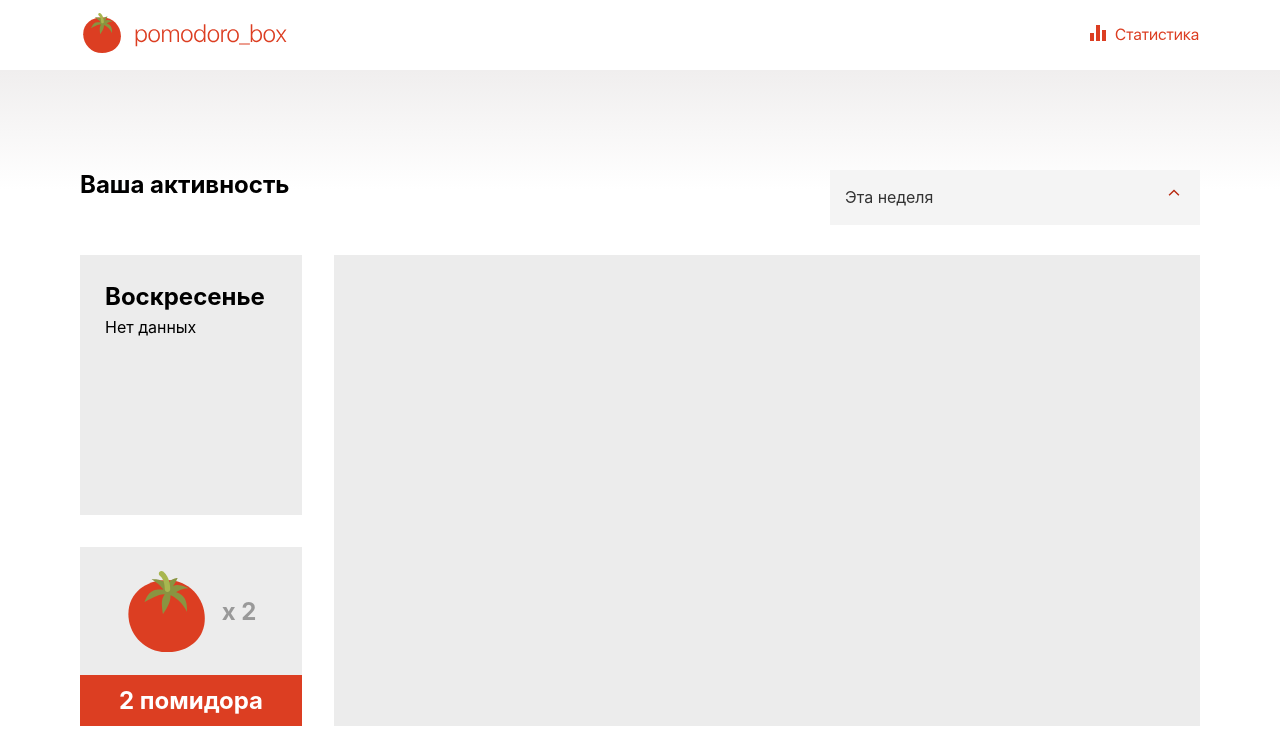
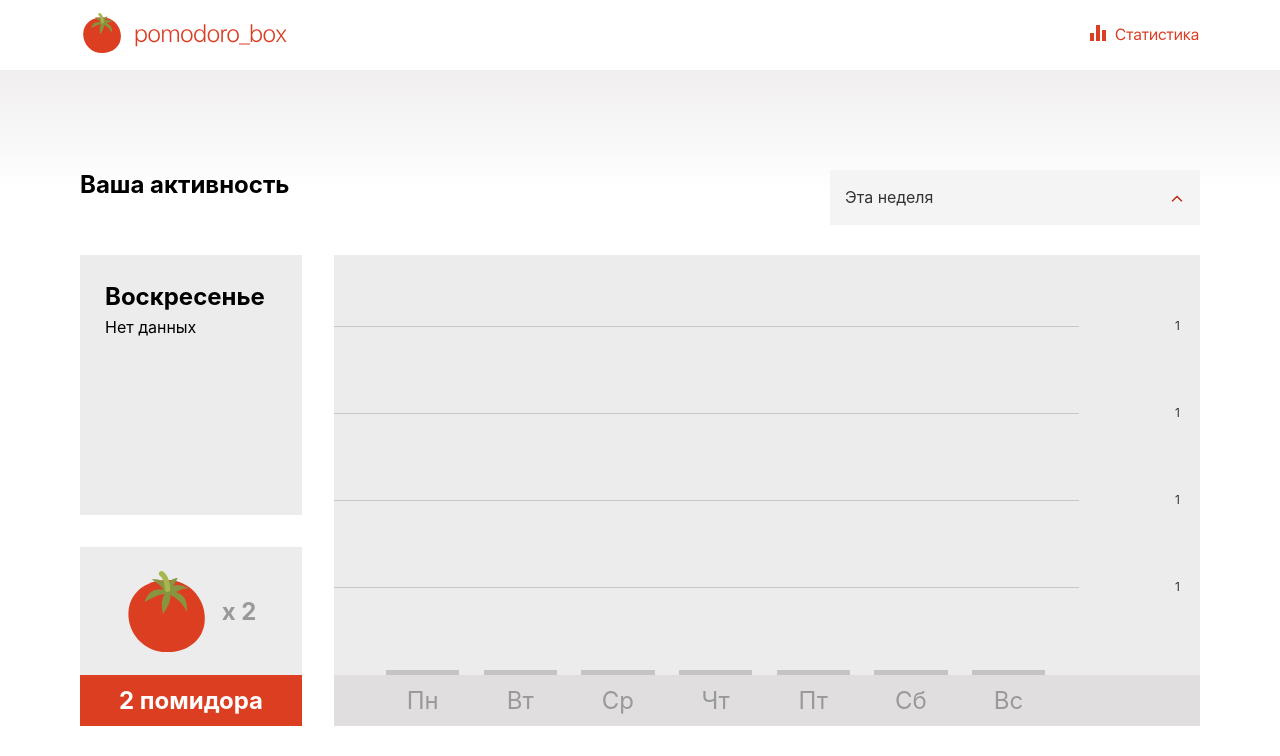
Before and after one commit to rostislavbelo/work-timer, a React (Create React App) app: page /stats in a window 1280 px wide. Shown: the top 756 px of the page. Built offline with nearby package versions, Linux system fonts and the light colour scheme.

Commit message:
feat:добавляет вёрстку и стили диаграммы

```diff
--- a/src/statistics/Statistics.tsx
+++ b/src/statistics/Statistics.tsx
@@ -4,6 +4,12 @@ import tomato from "../icons/tomato.svg";
 import tomatoSmall from "../icons/tomatoSmall.svg";
 
 export function Statistics() {
+
+  const FILTER_ITEM_TITLES = [
+    "Эта неделя",
+    "Прошедшая неделя",
+    "2 недели назад"
+  ]
 
   const [filtrCurrentValue, setFilterCurrentValue] = useState('Эта неделя');
   const [filtrActive, setFilterActive] = useState(false);
@@ -19,9 +25,9 @@ export function Statistics() {
           </svg>
           <span className="statistics__filter-current-value">{filtrCurrentValue}</span>
           {filtrActive && (<div className="statistics__filter-list">
-            <button className="statistics__filter-btn" onClick={() => {setFilterCurrentValue("Эта неделя")}}>Эта неделя</button>
-            <button className="statistics__filter-btn" onClick={() => {setFilterCurrentValue("Прошедшая неделя")}}>Прошедшая неделя</button>
-            <button className="statistics__filter-btn" onClick={() => {setFilterCurrentValue("2 недели назад")}}>2 недели назад</button>
+            <button className="statistics__filter-btn" onClick={() => {setFilterCurrentValue(FILTER_ITEM_TITLES[0])}}>{FILTER_ITEM_TITLES[0]}</button>
+            <button className="statistics__filter-btn" onClick={() => {setFilterCurrentValue(FILTER_ITEM_TITLES[1])}}>{FILTER_ITEM_TITLES[1]}</button>
+            <button className="statistics__filter-btn" onClick={() => {setFilterCurrentValue(FILTER_ITEM_TITLES[2])}}>{FILTER_ITEM_TITLES[2]}</button>
           </div>)}
         </div>
       </div>
@@ -42,7 +48,21 @@ export function Statistics() {
             </div>
           </div>
         </div>
-        <div className="statistics__graph"></div>
+        <div className="statistics__graph">
+          <div className="statistics__graph-line"><span>1</span></div>
+          <div className="statistics__graph-line"><span>1</span></div>
+          <div className="statistics__graph-line"><span>1</span></div>
+          <div className="statistics__graph-line"><span>1</span></div>
+          <div className="statistics__line-days">
+            <div>Пн<span></span></div>
+            <div>Вт<span></span></div>
+            <div>Ср<span></span></div>
+            <div>Чт<span></span></div>
+            <div>Пт<span></span></div>
+            <div>Сб<span></span></div>
+            <div>Вс<span></span></div>
+          </div>
+        </div>
       </div>
       <div className="statistics__bottom-list">
         <div className="statistics__bottom-item">
--- a/src/statistics/statistics.css
+++ b/src/statistics/statistics.css
@@ -7,7 +7,7 @@
 .statistics__top {
     display        : flex;
     justify-content: space-between;
-    margin-bottom: 30px;
+    margin-bottom  : 30px;
 }
 
 .statistics__top h1 {
@@ -30,6 +30,83 @@
     width           : 78%;
     min-height      : 471px;
     background-color: #ECECEC;
+    display         : flex;
+    flex-direction  : column;
+}
+
+.statistics__graph-line {
+    margin-top   : 54px;
+    width        : 100%;
+    padding-right: 20px;
+    display      : flex;
+    position     : relative;
+}
+
+.statistics__graph-line span {
+    display    : block;
+    font-size  : 12px;
+    font-weight: 400;
+    line-height: 33px;
+    color      : #333333;
+    margin-left: auto;
+}
+
+.statistics__graph-line::before {
+    position        : absolute;
+    display         : block;
+    content         : "";
+    width           : 86%;
+    height          : 1px;
+    background-color: #333333;
+    left            : 0;
+    top             : 50%;
+    opacity         : 0.2;
+}
+
+.statistics__line-days {
+    width           : 100%;
+    background-color: #e0dede;
+    margin-top      : auto;
+    min-height      : 51px;
+    display         : flex;
+    align-items     : center;
+    padding-left    : 6%;
+}
+
+.statistics__line-days span {
+    display   : block;
+    width     : 12%;
+    text-align: center;
+    position  : relative;
+}
+
+.statistics__line-days div {
+    width       : 9%;
+    text-align  : center;
+    margin-right: 3%;
+    font-size   : 24px;
+    font-weight : 400;
+    line-height : 29px;
+    color       : #999999;
+    position    : relative;
+}
+
+.statistics__line-days div::before {
+    position        : absolute;
+    display         : block;
+    content         : "";
+    width           : 100%;
+    height          : 5px;
+    background-color: #C4C4C4;
+    top             : -16px;
+}
+
+.statistics__line-days div span {
+    position        : absolute;
+    bottom          : 40px;
+    background-color: #EA8A79;
+    /* height       : 115px; */
+    width           : 100%;
 }
 
 .statistics__day-stat {
@@ -163,20 +240,20 @@
     font-weight     : 400;
     line-height     : 17px;
     text-align      : left;
-    padding: 19px 50px 19px 15px;
-    width: 100%;
-    min-height: 55px;
-    border-bottom: 1px solid #DEDEDE;
-    color: #333333;
-    transition: opacity linear 0.2s;
-    display: block;
+    padding         : 19px 50px 19px 15px;
+    width           : 100%;
+    min-height      : 55px;
+    border-bottom   : 1px solid #DEDEDE;
+    color           : #333333;
+    transition      : opacity linear 0.2s;
+    display         : block;
 }
 
 .statistics__filter {
-    width: 370px;
-    position: relative;
+    width     : 370px;
+    position  : relative;
     min-height: 55px;
-    cursor: pointer;
+    cursor    : pointer;
 }
 
 .statistics__filter-current-value,
@@ -204,23 +281,25 @@
 } */
 
 .statistics__filter svg {
-    width: 14px;
-    height: 7px;
-    display: block;
-    position: absolute;
-    right: 19px;
-    top: 19px;
-    z-index: 10;
+    width     : 14px;
+    height    : 7px;
+    display   : block;
+    position  : absolute;
+    right     : 16px;
+    top       : 25px;
+    z-index   : 10;
     transition: transform linear 0.2s;
 }
 
 #true.statistics__filter svg {
-    transform: rotate(180deg);
+    transform: scale(1, -1);
+    z-index: 11;
 }
 
 .statistics__filter-list {
     position: absolute;
-    left: 0;
-    top: 0;
-    width: 100%;
+    left    : 0;
+    top     : 0;
+    width   : 100%;
+    z-index: 10;
 }
```
